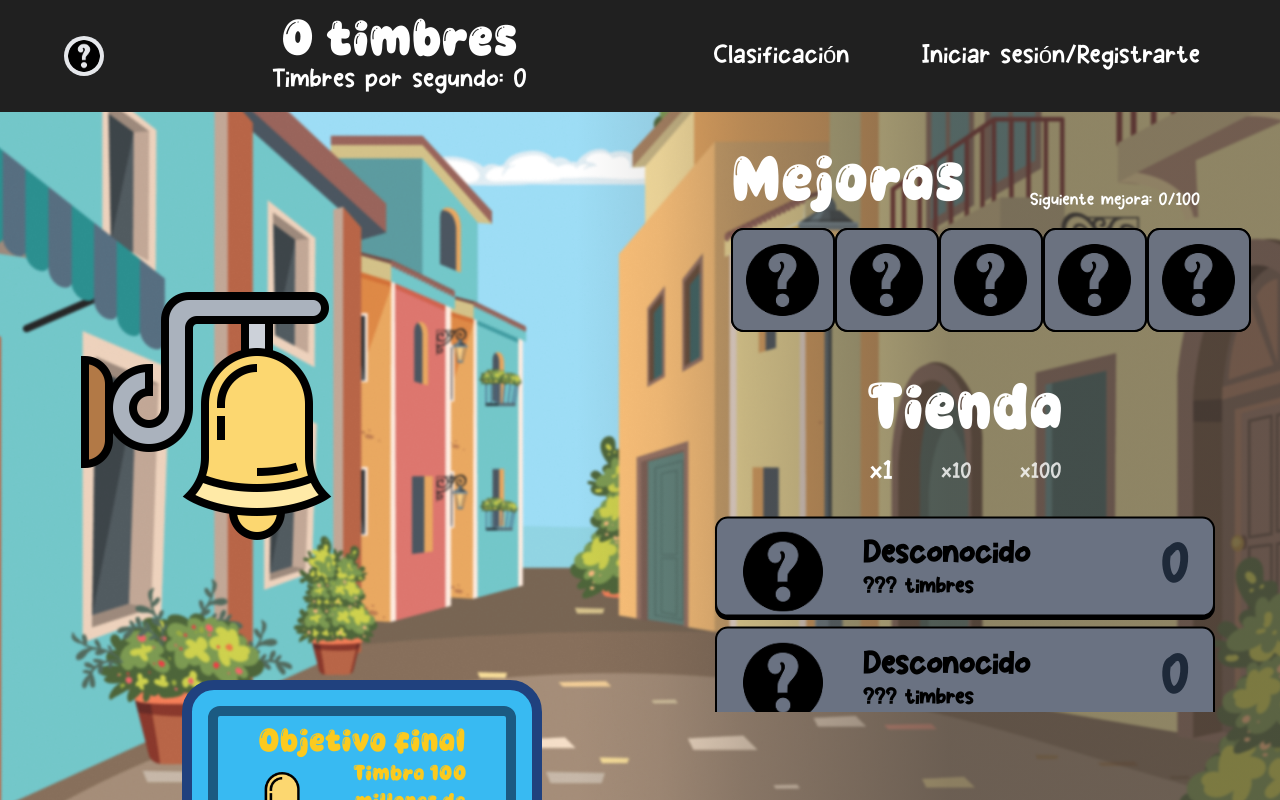
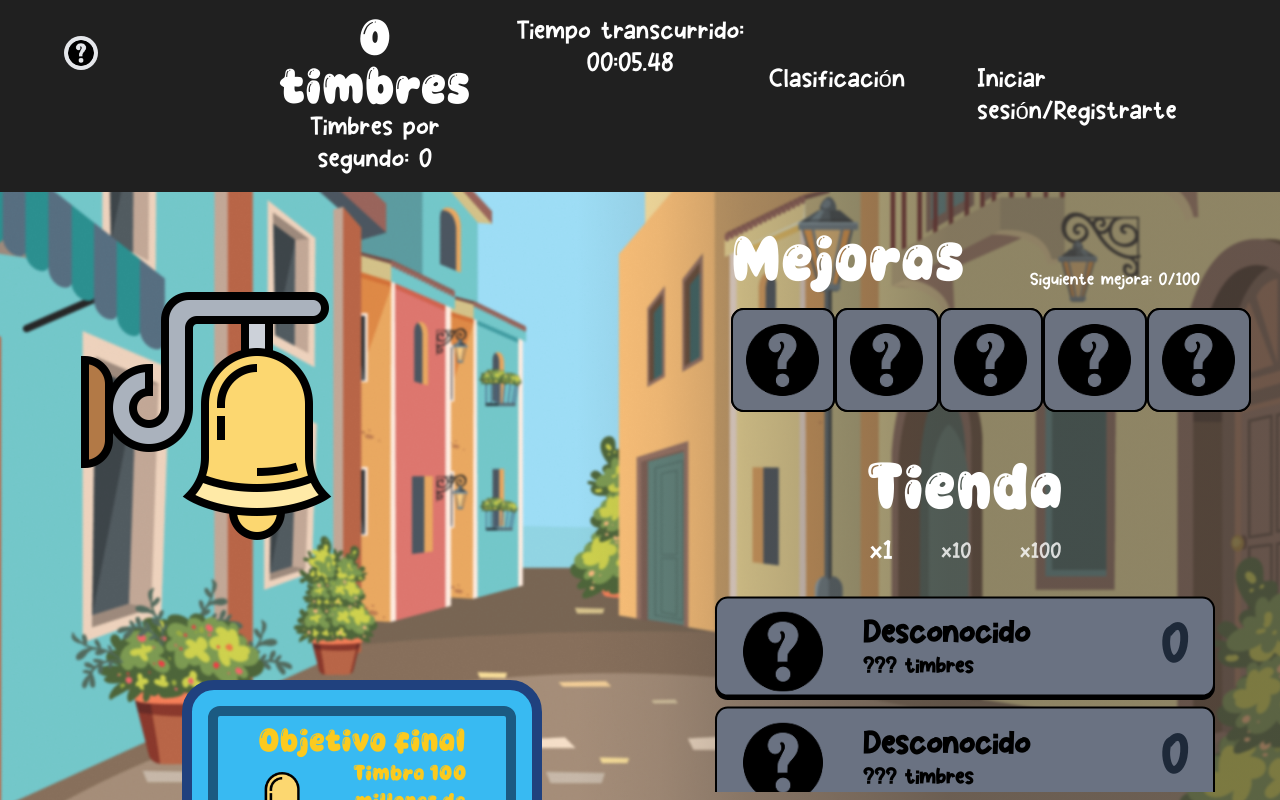
Before and after one commit to MiguelAngelMateos/doorbell_clicker, a React (Vite) app in the folder frontend/: page / in a window 1280 px wide. Built offline with nearby package versions, Linux system fonts and the light colour scheme.

Commit message:
contador de tiempo creado y peticion a la api para guardar el resultado empezado

```diff
--- a/frontend/src/App.jsx
+++ b/frontend/src/App.jsx
@@ -1,5 +1,5 @@
 import { BrowserRouter as Router, Routes, Route } from 'react-router-dom';
-import { useState, useEffect } from 'react'
+import { useState, useEffect, useRef } from 'react'
 import './App.css'
 import Leaderboard from './views/Leaderboard';
 import Login from './views/Login';
@@ -143,6 +143,8 @@ function App() {
 
   // Actualiza automaticamente los timbres totales cada 0.10 segundos segun los timbres por segundo
   useEffect(() => {
+    if (hasWon) return;
+
     const interval = setInterval(() => {
       let production = clicksPerSecond / 20; // Producción base
 
@@ -157,18 +159,72 @@ function App() {
     return () => clearInterval(interval);
   }, [clicksPerSecond, isProductionBoostActive]);
 
+  //Timer
+  const [time, setTime] = useState(0); // en milisegundos
+  const intervalRef = useRef(null);
+
+  useEffect(() => {
+    intervalRef.current = setInterval(() => {
+      setTime(prev => prev + 10); // actualiza cada 10 ms
+    }, 10);
+
+    return () => clearInterval(intervalRef.current);
+  }, []);
+
+  const formatTime = (ms) => {
+    const minutes = Math.floor(ms / 60000);
+    const seconds = Math.floor((ms % 60000) / 1000);
+    const milliseconds = (ms % 1000) / 10; // dos dígitos
+    return `${minutes.toString().padStart(2, '0')}:${seconds
+      .toString()
+      .padStart(2, '0')}.${milliseconds.toString().padStart(2, '0')}`;
+  };
+
   // Win condition
   const [hasWon, setHasWon] = useState(false);
 
   useEffect(() => {
     if (count >= 100000000 && !hasWon) {
       setHasWon(true);
-      setCount(0);
-      setClicksPerSecond(0);
-      setShopItemCounts({ kid: 0, stick: 0, gum: 0, roboticarm: 0 });
+      clearInterval(intervalRef.current);
       new Audio(win).play();
+
+      // Llamada a la API para guardar resultado
+      const saveResult = async () => {
+        try {
+          const res = await fetch("http://localhost:3000/api/leaderboard/save", {
+            method: "POST",
+            headers: {
+              "Content-Type": "application/json",
+              Authorization: `Bearer ${localStorage.getItem("token")}`,
+            },
+            body: JSON.stringify({
+              username,
+              time, // en milisegundos
+            }),
+          });
+
+          if (!res.ok) {
+            const errorData = await res.json();
+            console.error("Error al guardar resultado:", errorData.message);
+          }
+        } catch (error) {
+          console.error("Error de red al guardar resultado:", error.message);
+        }
+      };
+
+      saveResult();
     }
   }, [count]);
+
+  const handleRestart = () => {
+    setHasWon(false);
+    setCount(0);
+    setTime(0);
+    setClicksPerSecond(0);
+    setShopItemCounts({ kid: 0, stick: 0, gum: 0, roboticarm: 0 });
+    window.location.reload();
+  };
 
   // Trucos de desarrollador
   useEffect(() => {
@@ -237,7 +293,7 @@ function App() {
                   className="absolute top-0 left-0 w-full h-full object-cover z-[-1]"
                 />
                 <div className=''>
-                  <Header count={count} clicksPerSecond={clicksPerSecond} />
+                  <Header count={count} clicksPerSecond={clicksPerSecond} timer={time} formatTime={formatTime} />
                   <img
                     onClick={handleClick}
                     draggable="false"
@@ -260,9 +316,9 @@ function App() {
                   ))}
                   <div className='fixed top-[10vh] left-[-50px] z-10 w-[1000px]'>
                     {hasWon ? (
-                        <Objective title="Has ganado!" content="Has alcanzado 100 millones de timbres." className="hasWon" />
+                        <Objective title="Has ganado!" content="Has alcanzado 100 millones de timbres." className="hasWon" onRestart={handleRestart}/>
                     ) : (
-                      <Objective title="Objetivo final" content="Timbra 100 millones de veces!!" />
+                        <Objective title="Objetivo final" content="Timbra 100 millones de veces!!" />
                     )}
                   </div>
                   <div className="flex ml-auto w-[55%] menu_shadow h-screen">
--- a/frontend/src/components/Header.jsx
+++ b/frontend/src/components/Header.jsx
@@ -3,7 +3,7 @@ import { Link, useNavigate } from 'react-router-dom';
 import incognite from '../assets/icons/incognite.png';
 import { useAuth } from "../context/AuthContext";
 
-function Header({ count, clicksPerSecond }) {
+function Header({ count, clicksPerSecond, timer, formatTime }) {
     const { isAuthenticated, username, logout } = useAuth();
     const navigate = useNavigate();
 
@@ -31,6 +31,9 @@ function Header({ count, clicksPerSecond }) {
                     <h1 className="text-5xl bubble-text">{count.toFixed(0)} timbres</h1>
                     <span className="text-2xl">Timbres por segundo: {clicksPerSecond.toFixed(0)}</span>
                 </div>
+                <div>
+                    <span className="text-2xl">Tiempo transcurrido: {formatTime(timer)}</span>
+                </div>
             </div>
             <div className="flex mr-20 gap-18 text-2xl">
                 {isAuthenticated ? (
--- a/frontend/src/components/Objective.jsx
+++ b/frontend/src/components/Objective.jsx
@@ -1,6 +1,6 @@
 import simplebell from '../assets/icons/simplebell.png'
 
-function Objective({title, content}) {
+function Objective({ title, content, onRestart }) {
     return (
         <div className={`inline-block bg-[#38BAF2] rounded-4xl p-4 absolute mt-150 ml-58 border-[#20417E] border-10 max-w-90 max-h-64 ${title == "Has ganado!" ? "pb-24" : ""} `}>
             <div className="bubble-text text-[#fbca1f] flex flex-col items-center py-2 border-10 border-[#1B5A82] rounded-xl">
@@ -11,11 +11,7 @@ function Objective({title, content}) {
                 </div>
                 <button
                     className={`${title === "Has ganado!" ? "win-button text-gray-800" : "hidden"}`}
-                    onClick={() => {
-                        window.location.reload(true); // No siempre forzará el reload desde el servidor
-                        // Alternativa más efectiva:
-                        window.location.href = window.location.href; // Forzar recarga desde servidor
-                    }}
+                    onClick={onRestart}
                     >
                     Volver a jugar
                 </button>
```
Also changed, not shown: 1 other file (tests, documents, lock files or other folders).
